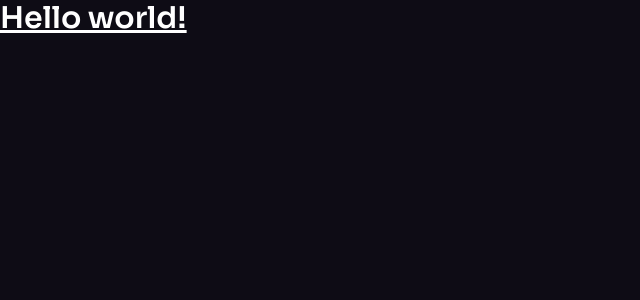
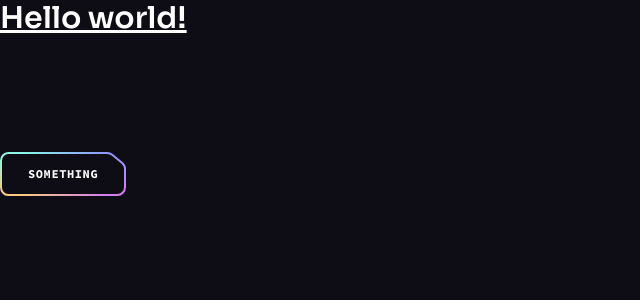
Before and after one commit to Loyoenock/brain-wave, a React app: page / in a window 1280 px wide. Shown: the top 300 px of the page, without its empty margins (0-640 px from the left). Built offline with nearby package versions, Linux system fonts and the light colour scheme; the HTML template or start-up script is replaced by a standard one.

Commit message:
Creating a reusuable component - button

```diff
--- a/src/App.jsx
+++ b/src/App.jsx
@@ -1,10 +1,21 @@
-function App() {
+import ButtonGradient from "./assets/svg/ButtonGradient";
+import Button from "./components/Button"
+
+const App = () => {
 
   return (
-     <h1 className="text-3xl font-bold underline">
-      Hello world!
-    </h1>
-  )
-}
+    <>
+     <h1 className="text-3xl font-bold underline"> Hello world!</h1>
+     <div className="pt-[4.75rem] lg:pt-[5.25] overflow-hidden">
+        <Button className='mt-10' href='#login'>
+          Something
+        </Button>
+     </div>
+     <ButtonGradient />
+    </>
+      );
+
+
+};
 
 export default App
--- /dev/null
+++ b/src/components/Button.jsx
@@ -0,0 +1,24 @@
+import ButtonSvg from "../assets/svg/ButtonSvg";
+
+const Button = ({ className, href, onClick, children, px, white}) => {
+    const classes = `button relative  inline-flex items-center justify-center h-11 transition-colors hover:text-color-1 ${px || "px-7"} ${white ? "text-n-8" : "text-n-1"} ${className || ""}`;
+
+    const spanClasses = "relative z-10";
+
+const renderButton = () => (
+    <button className={classes}>
+        <span className="spanClasses">{children}</span>
+        {ButtonSvg(white)}
+    </button>
+);
+
+const renderLink = () => (
+    <a href={href} className={classes}>
+        <span className="spanClasses">{children}</span>
+        {ButtonSvg(white)}
+    </a>
+)
+
+return href ? renderLink() : renderButton();
+};
+export default Button;
```
